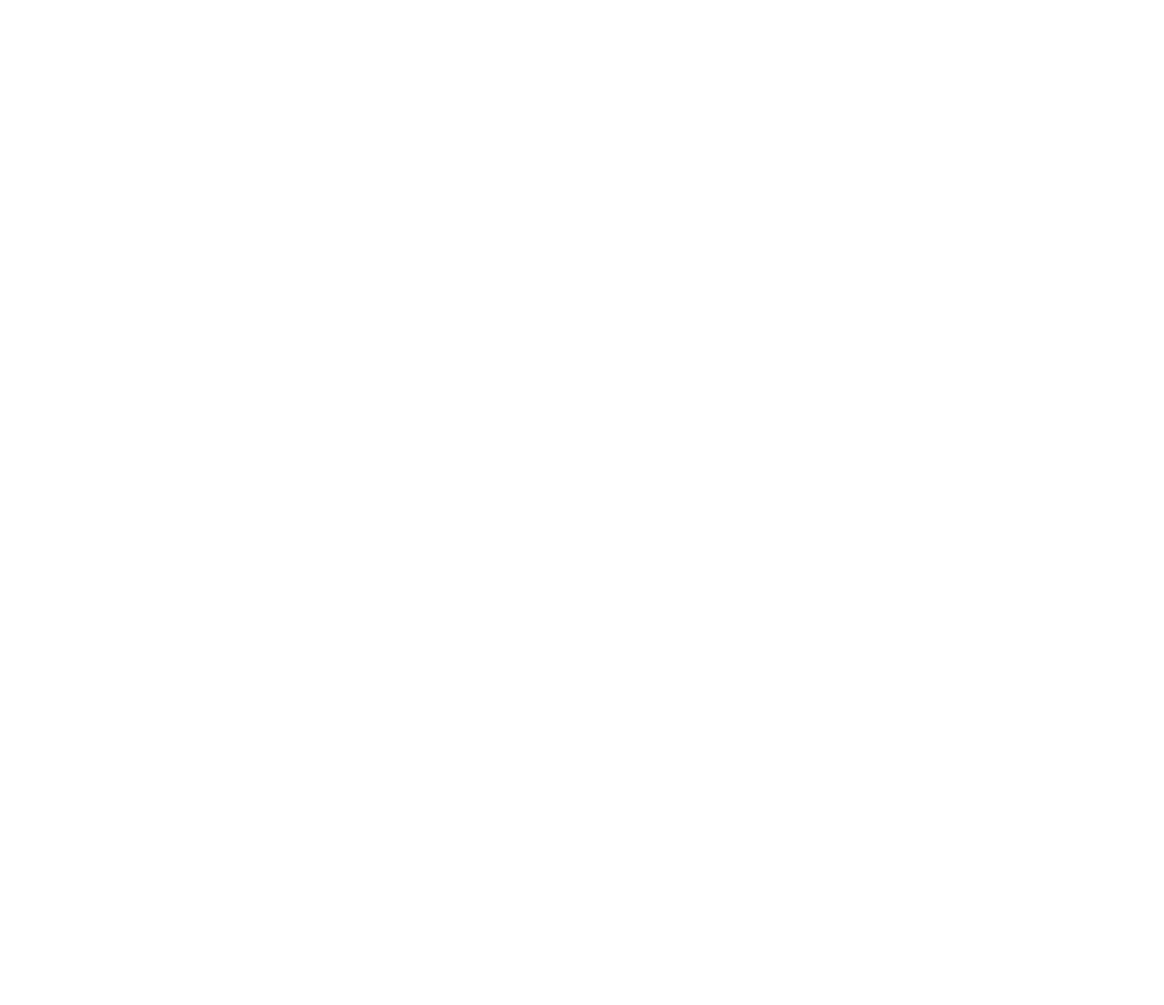
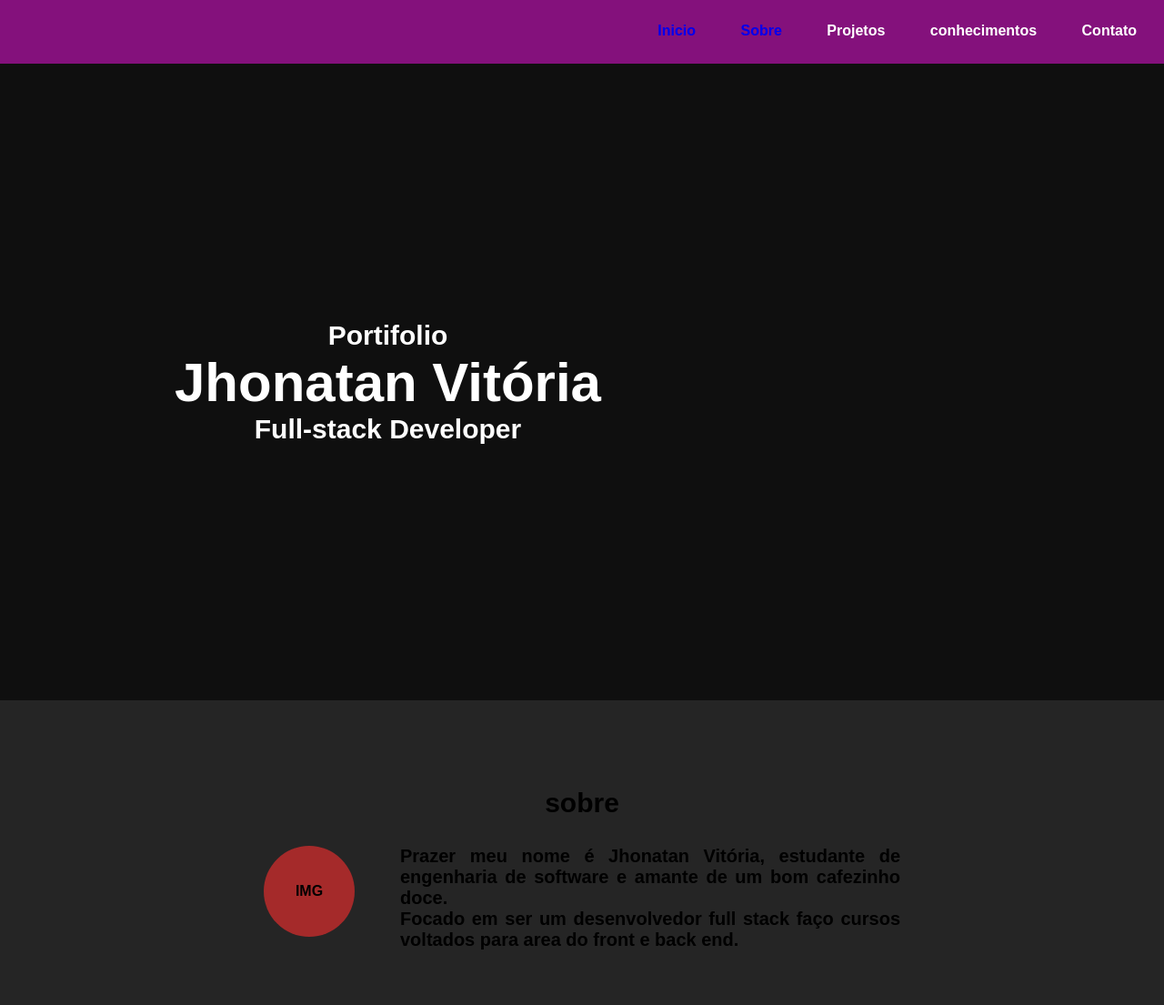
Before and after one commit to JhonatanVF/Portifolio, a plain HTML site: page index.html in a window 1280 px wide. Shown: the whole page at 91% size. Before the commit the page ends 800 px from the top, so only its background shows below. Drawn offline with Linux system fonts and the light colour scheme; a web font is replaced by a local one.

Commit message:
Primeiras partes do portifolio

```diff
--- a/index.html
+++ b/index.html
@@ -1,12 +1,61 @@
 <!DOCTYPE html>
-<html lang="py">
+<html lang="pt-BR">
+
 <head>
     <meta charset="UTF-8">
-    <meta http-equiv="X-UA-Compatible" content="IE=edge">
     <meta name="viewport" content="width=device-width, initial-scale=1.0">
+    <link rel="stylesheet" type="text/css" href="style.css" media="screen">
+    <link rel="preconnect" href="https://fonts.googleapis.com">
+    <link rel="preconnect" href="https://fonts.gstatic.com" crossorigin>
+    <link href="https://fonts.googleapis.com/css2?family=Roboto:wght@100&family=Sofia+Sans:wght@300&display=swap"
+        rel="stylesheet">
     <title>Portifolio</title>
 </head>
+
 <body>
+    <!--cabeçalho-->
+    <header>
+        <nav>
+            <ul>
+                <li><a href="#inicio">Inicio</a></li>
+                <li><a href="#sobre">Sobre</a></li>
+                <li>Projetos</li>
+                <li>conhecimentos</li>
+                <li>Contato</li>
+            </ul>
+        </nav>
+    </header>
+    <main>
+        <!--inicio-->
+        <div id="inicio">
+            <div class="intro-posicao">
+                <h4>Portifolio</h4>
+                <h1>Jhonatan Vitória</h1>
+                <p>
+                    <span>Full-stack Developer</span>
+                </p>
+            </div>
+            <div class="img-posicao">
+            </div>
+        </div>
+        <!--sobre-->
+        <div id="sobre">
+            <div class="sobre-container">
+                <div class="intro-container">
+                    <h4 class="titulo" style="font-size: 30px;">sobre</h4>
+                    <div class="img-container">
+                        <h4 class="img">IMG</h4>
+                    </div>
+                    <p class="intro">Prazer meu nome é Jhonatan Vitória,
+                        estudante de engenharia de software e amante de um bom cafezinho doce. <br>
+                        Focado em ser um desenvolvedor full stack faço cursos voltados para area do
+                        front e back end.
+                    </p>
+                </div>
 
+            </div>
+        </div>
+    </main>
 </body>
+
 </html>
--- a/style.css
+++ b/style.css
@@ -0,0 +1,90 @@
+* {
+    font-family: 'Roboto', sans-serif;
+    font-family: 'Sofia Sans', sans-serif;
+    font-weight: bold;
+    margin: 0;
+    padding: 0;
+}
+
+header {
+    background-color: rgb(132, 17, 124);
+    height: 70px;
+}
+
+nav {
+    text-align: right;
+    color: white;
+}
+
+nav li {
+    display: inline-block;
+    margin: 25px 30px 10px 15px;
+}
+
+a:link {
+    text-decoration: none;
+}
+
+a:visited {
+    color: white;
+}
+
+a:hover {
+    color: black;
+}
+
+#inicio {
+    height: 700px;
+    background-color: rgb(15, 15, 15);
+    display: flex;
+    align-items: center;
+}
+
+.intro-posicao {
+    display: inline-block;
+    color: white;
+    font-size: 30px;
+    text-align: center;
+    margin-left: 15vmax;
+}
+
+#sobre {
+    height: 700px;
+    background-color: rgb(37, 37, 37);
+}
+
+.sobre-container {
+    height: 300px;
+    display: flex;
+    justify-content: center;
+}
+
+.titulo {
+    padding-top: 4rem;
+    padding-bottom: 30px;
+    text-align: center;
+}
+
+.intro-container {
+    padding-top: 2rem;
+    height: 300px;
+    width: 700px;
+}
+
+.img-container {
+    float: left;
+    background-color: brown;
+    height: 100px;
+    width: 100px;
+    border-radius: 50%;
+    display: flex;
+    align-items: center;
+    justify-content: center;
+}
+
+.intro {
+    float: right;
+    width: 550px;
+    font-size: 20px;
+    text-align: justify;
+}
```
